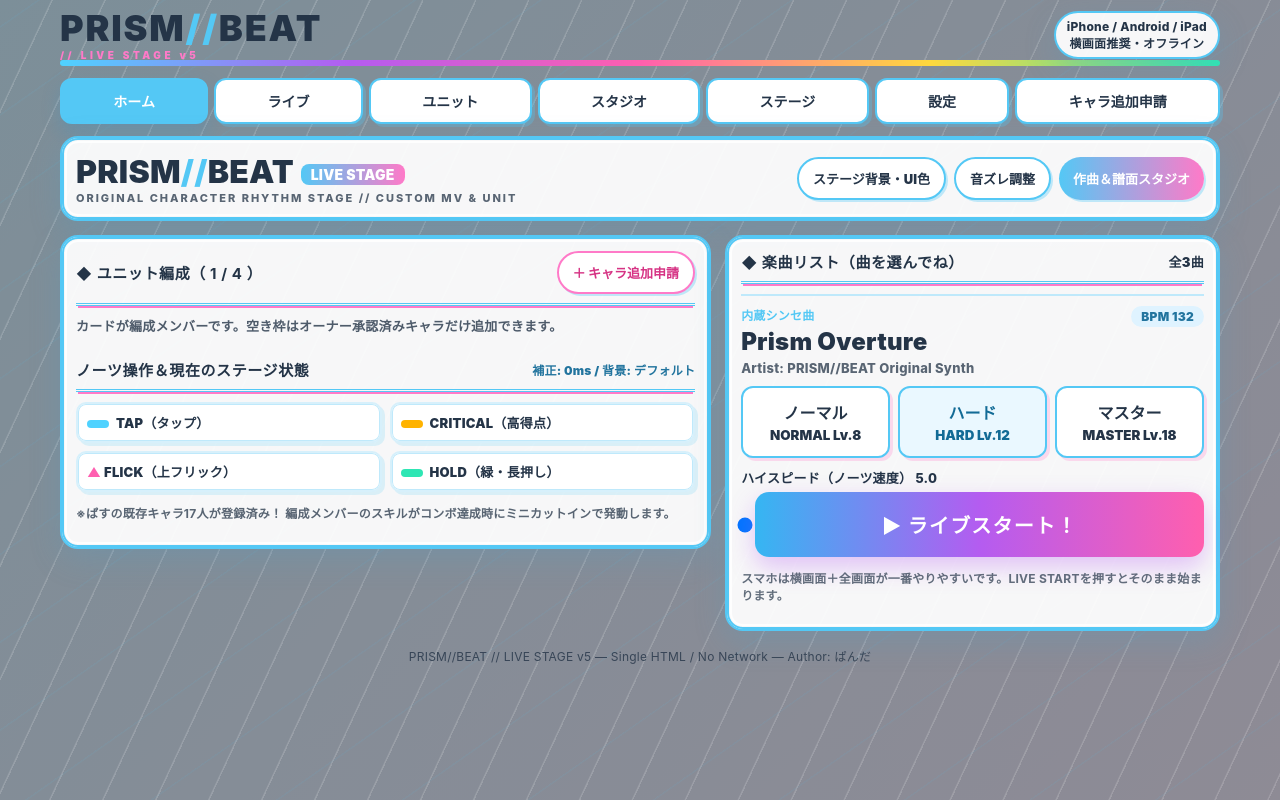
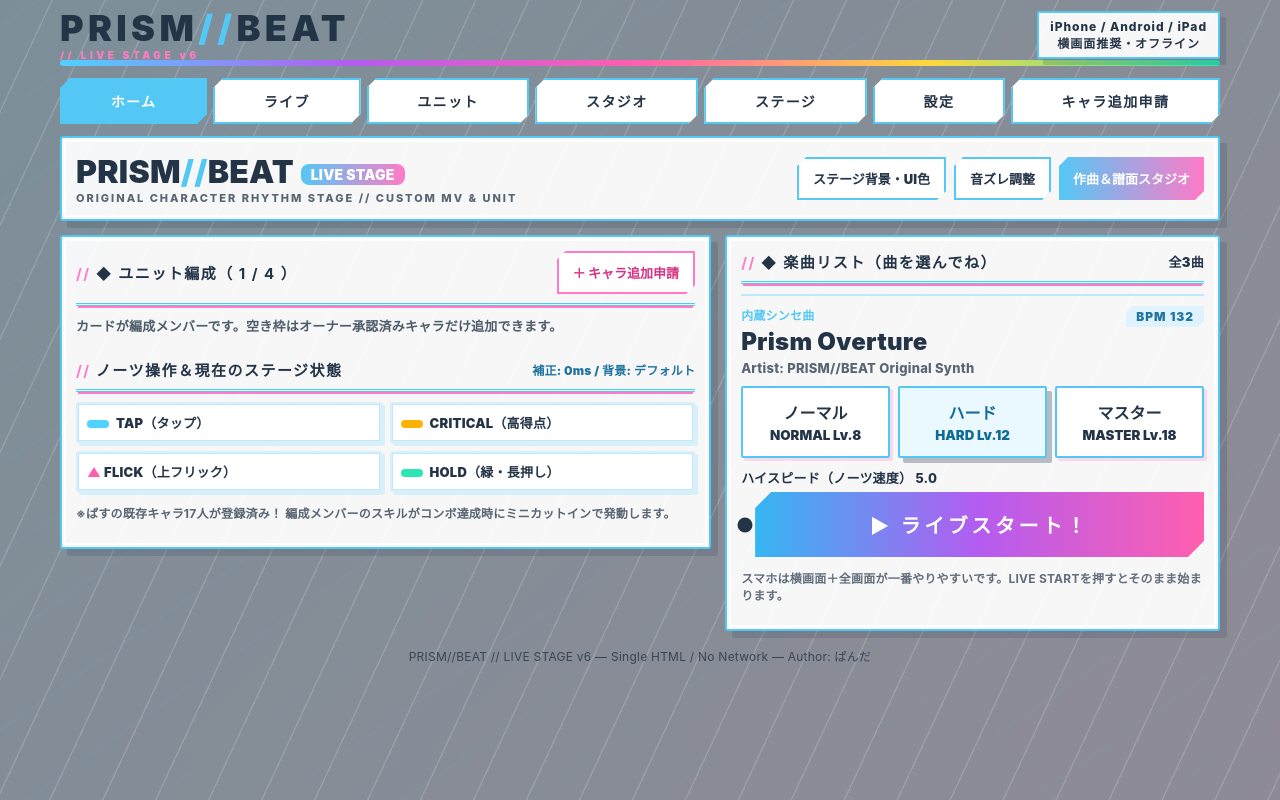
Before and after one commit to 2525582/prism-beat, a plain HTML site: page index.html in a window 1280 px wide. Drawn offline with Linux system fonts and the light colour scheme.

Commit message:
v6: sharp non-rounded UI

```diff
--- a/index.html
+++ b/index.html
@@ -127,6 +127,27 @@ nav button{border-width:2px;box-shadow:3px 3px 0 rgba(84,200,245,.3)}
 .legend div{box-shadow:inset 0 0 0 1px #bfe9fb,3px 3px 0 rgba(84,200,245,.18)}
 .diffBtn{box-shadow:3px 3px 0 rgba(255,122,200,.25)}
 h2{border-bottom:3px double var(--accent);padding-bottom:6px}
+
+/* ===== v6 シャープ形状（丸み排除・大人の直線デザイン） ===== */
+:root{--shadow:6px 6px 0 rgba(36,52,71,.16)}
+.card,.panel{border-radius:3px;box-shadow:7px 7px 0 rgba(36,52,71,.16),inset 0 0 0 1px rgba(255,255,255,.7);outline-offset:-6px}
+.pill{border-radius:2px;letter-spacing:.08em}
+nav button{border-radius:0;clip-path:polygon(10px 0,100% 0,100% calc(100% - 10px),calc(100% - 10px) 100%,0 100%,0 10px);letter-spacing:.1em;box-shadow:none}
+.btn,.chip{border-radius:0;clip-path:polygon(9px 0,100% 0,100% calc(100% - 9px),calc(100% - 9px) 100%,0 100%,0 9px)}
+.chip{background:#fff}
+.slot,.uCard,.songItem,.diffBtn,.legend div,.step,.chartCell,.song{border-radius:2px}
+.uCard,.songItem,.slot{box-shadow:5px 5px 0 rgba(36,52,71,.22)}
+.charArt,.uThumb{border-radius:2px}
+.uBadge,.lv{border-radius:0;clip-path:polygon(6px 0,100% 0,100% calc(100% - 6px),calc(100% - 6px) 100%,0 100%,0 6px);letter-spacing:.08em}
+#dashStart{border-radius:0;clip-path:polygon(16px 0,100% 0,100% calc(100% - 16px),calc(100% - 16px) 100%,0 100%,0 16px);letter-spacing:.18em;box-shadow:6px 6px 0 rgba(36,52,71,.3)}
+#stageWrap{border-radius:2px}
+input[type=text],input[type=number],textarea,select{border-radius:2px}
+#cutin{border-radius:2px;border-left:6px solid var(--accent2)}
+.panelHead b,.card h2,.panel h2{letter-spacing:.1em}
+.panelHead b:before{content:"// ";color:var(--accent2)}
+.diffBtn.sel,.songItem.sel{box-shadow:5px 5px 0 rgba(36,52,71,.3)}
+input[type=range]{accent-color:var(--ink)}
+.logo{letter-spacing:.12em}
 footer{font-size:12px;opacity:.8;text-align:center;padding:16px}
 .liveBtns{display:flex;gap:6px;flex-wrap:wrap;margin:8px 0}.liveBtns>*{flex:1}.liveBtns.btn,.liveBtns select{height:48px}
 </style>
@@ -136,7 +157,7 @@ footer{font-size:12px;opacity:.8;text-align:center;padding:16px}
 <div id="geo"></div>
 <div id="cutin"><div class="avatar"><div class="silhouette" style="width:18px;height:28px;margin:6px auto 0"></div></div><div style="min-width:0"><div class="skill" id="cutinSkill">SKILL / ノエル — ホワイト・ステップ +3000</div><div class="quote" id="cutinQuote">「消えた光を、もう一度」</div></div></div>
 <div id="app">
-<header><div class="logo">PRISM<span>//</span>BEAT<small>// LIVE STAGE v5</small></div><div class="pill">iPhone / Android / iPad<br>横画面推奨・オフライン</div></header>
+<header><div class="logo">PRISM<span>//</span>BEAT<small>// LIVE STAGE v6</small></div><div class="pill">iPhone / Android / iPad<br>横画面推奨・オフライン</div></header>
 <div class="prismLine"></div>
 <nav id="mainNav"><button data-s="home" class="active">ホーム</button><button data-s="live">ライブ</button><button data-s="unit">ユニット</button><button data-s="studio">スタジオ</button><button data-s="stage">ステージ</button><button data-s="settings">設定</button><button data-s="request">キャラ追加申請</button></nav>
 
@@ -217,7 +238,7 @@ footer{font-size:12px;opacity:.8;text-align:center;padding:16px}
 <label>キャラ名</label><input type="text" id="rqName"><label>担当パート</label><input type="text" id="rqPart"><label>テーマカラー</label><input type="text" id="rqColor" placeholder="#cbf0ff"><label>スキル名</label><input type="text" id="rqSkill"><label>スキル効果</label><input type="text" id="rqEffect"><label>カットインセリフ</label><input type="text" id="rqQuote"><label>立ち絵画像パス</label><input type="text" id="rqImg"><label>申請理由・設定メモ</label><textarea id="rqMemo"></textarea>
 <div style="margin:12px 0"><button class="btn" id="rqMake">申請書を生成</button> <button class="btn sub" id="rqCopy">コピー</button></div>
 <textarea id="rqOut" class="out" readonly></textarea></div></section>
-<footer>PRISM//BEAT // LIVE STAGE v5 — Single HTML / No Network — Author: ぱんだ</footer>
+<footer>PRISM//BEAT // LIVE STAGE v6 — Single HTML / No Network — Author: ぱんだ</footer>
 </div>
 
 <script>
```
